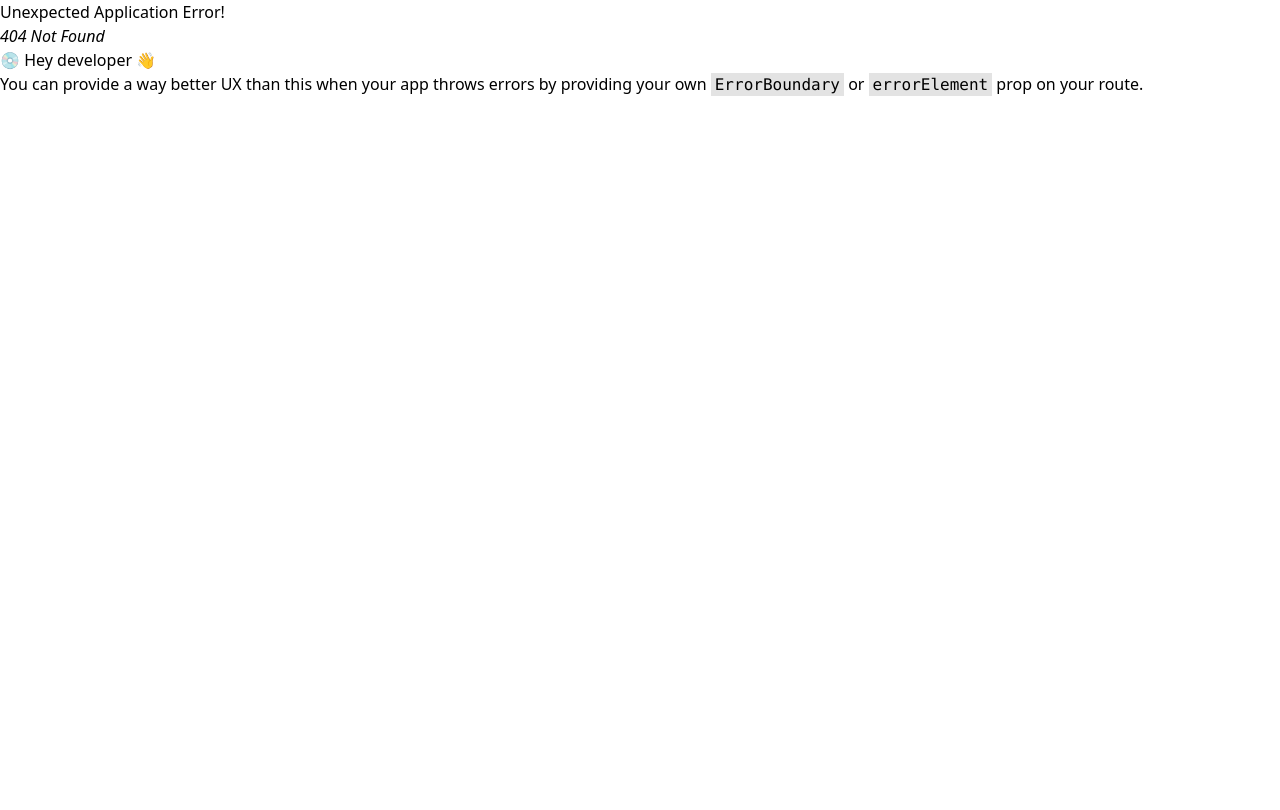
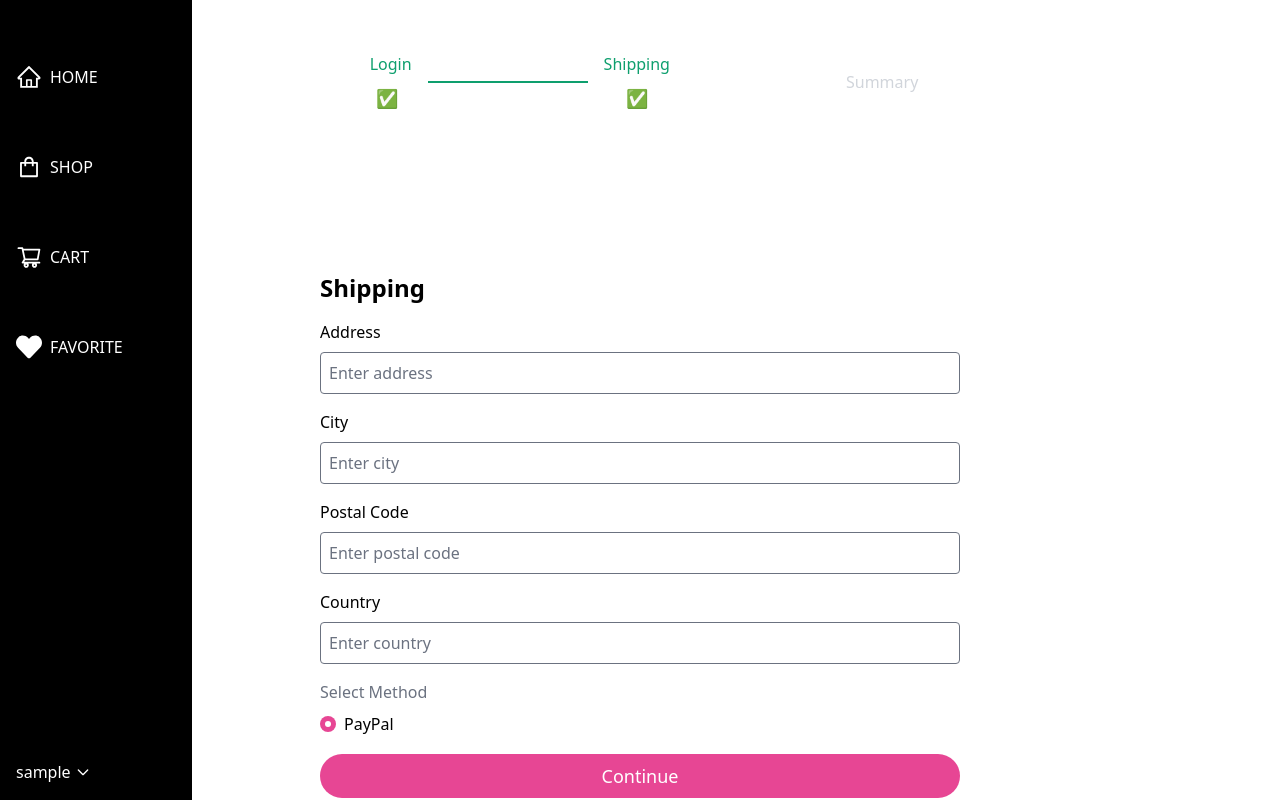
Before and after one commit to Br3y/Capstone3FS, a React (Vite) app in the folder frontend/: page /shipping in a window 1280 px wide. Before the commit this address had no page. Built offline with nearby package versions, Linux system fonts and the light colour scheme; sample sign-in values are in the browser's storage.

Commit message:
feat: shipping setup and functionality

```diff
--- /dev/null
+++ b/frontend/src/components/ProgressSteps.jsx
@@ -0,0 +1,39 @@
+const ProgressSteps = ({ step1, step2, step3 }) => {
+  return (
+    <div className="flex justify-center items-center space-x-4">
+      <div className={`${step1 ? "text-green-500" : "text-gray-300"}`}>
+        <span className="ml-2">Login</span>
+        <div className="mt-2 text-lg text-center">✅</div>
+      </div>
+
+      {step2 && (
+        <>
+          {step1 && <div className="h-0.5 w-[10rem] bg-green-500"></div>}
+          <div className={`${step1 ? "text-green-500" : "text-gray-300"}`}>
+            <span>Shipping</span>
+            <div className="mt-2 text-lg text-center">✅</div>
+          </div>
+        </>
+      )}
+
+      <>
+        {step1 && step2 && step3 ? (
+          <div className="h-0.5 w-[10rem] bg-green-500"></div>
+        ) : (
+          ""
+        )}
+
+        <div className={`${step3 ? "text-green-500" : "text-gray-300"}`}>
+          <span className={`${!step3 ? "ml-[10rem]" : ""}`}>Summary</span>
+          {step1 && step2 && step3 ? (
+            <div className="mt-2 text-lg text-center">✅</div>
+          ) : (
+            ""
+          )}
+        </div>
+      </>
+    </div>
+  );
+};
+
+export default ProgressSteps;
--- a/frontend/src/main.jsx
+++ b/frontend/src/main.jsx
@@ -24,23 +24,26 @@
 import AllProducts from "./pages/Admin/AllProducts";
 import ProductUpdate from "./pages/Admin/ProductUpdate";
 import Home from "./Home.jsx";
-import Favorites from './pages/Products/Favorites.jsx'
+import Favorites from "./pages/Products/Favorites.jsx";
 import ProductDetails from "./pages/Products/ProductDetails.jsx";
 import Cart from "./pages/Cart.jsx";
 import Shop from "./pages/Shop.jsx";
+import Shipping from "./pages/Orders/Shipping.jsx";
+
 const router = createBrowserRouter(
   createRoutesFromElements(
     <Route path="/" element={<App />}>
       <Route path="/login" element={<Login />} />
-      <Route path="/register" element={<Register />} /  >
+      <Route path="/register" element={<Register />} />
+      <Route index={true} path="/" element={<Home />} />
+      <Route path="favorite" element={<Favorites />} />
+      <Route path="/product/:id" element={<ProductDetails />} />
+      <Route path="/cart" element={<Cart />} />
+      <Route path="/shop" element={<Shop />} />
 
       <Route path="" element={<PrivateRoute />}>
         <Route path="/profile" element={<Profile />} />
-        <Route index={true} path="/" element={<Home />} />
-        <Route path="favorite" element={<Favorites />} />
-        <Route path="/product/:id" element={<ProductDetails />} />
-        <Route path="/cart" element={<Cart />} />
-        <Route path="/shop" element={<Shop />} />
+        <Route path="/shipping" element={<Shipping />} />
       </Route>
 
       {/* Admin */}
--- /dev/null
+++ b/frontend/src/pages/Orders/Shipping.jsx
@@ -0,0 +1,120 @@
+import { useEffect, useState } from "react";
+import { useDispatch, useSelector } from "react-redux";
+import { useNavigate } from "react-router-dom";
+import {
+  saveShippingAddress,
+  savePaymentMethod,
+} from "../../redux/features/cart/cartSlice";
+import ProgressSteps from "../../components/ProgressSteps.jsx";
+
+const Shipping = () => {
+  const cart = useSelector((state) => state.cart);
+  const { shippingAddress } = cart;
+
+  const [paymentMethod, setPaymentMethod] = useState("PayPal");
+  const [address, setAddress] = useState(shippingAddress.address || "");
+  const [city, setCity] = useState(shippingAddress.city || "");
+  const [postalCode, setPostalCode] = useState(
+    shippingAddress.postalCode || ""
+  );
+  const [country, setCountry] = useState(shippingAddress.country || "");
+
+  const dispatch = useDispatch();
+  const navigate = useNavigate();
+
+  const submitHandler = (e) => {
+    e.preventDefault();
+
+    dispatch(saveShippingAddress({ address, city, postalCode, country }));
+    dispatch(savePaymentMethod(paymentMethod));
+    navigate("/placeorder");
+  };
+
+  // Payment
+  useEffect(() => {
+    if (!shippingAddress.address) {
+      navigate("/shipping");
+    }
+  }, [navigate, shippingAddress]);
+
+  return (
+    <div className="container mx-auto mt-10">
+      <ProgressSteps step1 step2 />
+      <div className="mt-[10rem] flex justify-around items-center flex-wrap">
+        <form onSubmit={submitHandler} className="w-[40rem]">
+          <h1 className="text-2xl font-semibold mb-4">Shipping</h1>
+          <div className="mb-4">
+            <label className="block mb-2">Address</label>
+            <input
+              type="text"
+              className="w-full p-2 border rounded"
+              placeholder="Enter address"
+              value={address}
+              required
+              onChange={(e) => setAddress(e.target.value)}
+            />
+          </div>
+          <div className="mb-4">
+            <label className="block mb-2">City</label>
+            <input
+              type="text"
+              className="w-full p-2 border rounded"
+              placeholder="Enter city"
+              value={city}
+              required
+              onChange={(e) => setCity(e.target.value)}
+            />
+          </div>
+          <div className="mb-4">
+            <label className="block mb-2">Postal Code</label>
+            <input
+              type="text"
+              className="w-full p-2 border rounded"
+              placeholder="Enter postal code"
+              value={postalCode}
+              required
+              onChange={(e) => setPostalCode(e.target.value)}
+            />
+          </div>
+          <div className="mb-4">
+            <label className="block mb-2">Country</label>
+            <input
+              type="text"
+              className="w-full p-2 border rounded"
+              placeholder="Enter country"
+              value={country}
+              required
+              onChange={(e) => setCountry(e.target.value)}
+            />
+          </div>
+          <div className="mb-4">
+            <label className="block text-gray-500">Select Method</label>
+            <div className="mt-2">
+              <label className="inline-flex items-center">
+                <input
+                  type="radio"
+                  className="form-radio text-pink-500"
+                  name="paymentMethod"
+                  value="PayPal"
+                  checked={paymentMethod === "PayPal"}
+                  onChange={(e) => setPaymentMethod(e.target.value)}
+                />
+
+                <span className="ml-2">PayPal</span>
+              </label>
+            </div>
+          </div>
+
+          <button
+            className="bg-pink-500 text-white py-2 px-4 rounded-full text-lg w-full"
+            type="submit"
+          >
+            Continue
+          </button>
+        </form>
+      </div>
+    </div>
+  );
+};
+
+export default Shipping;
```
